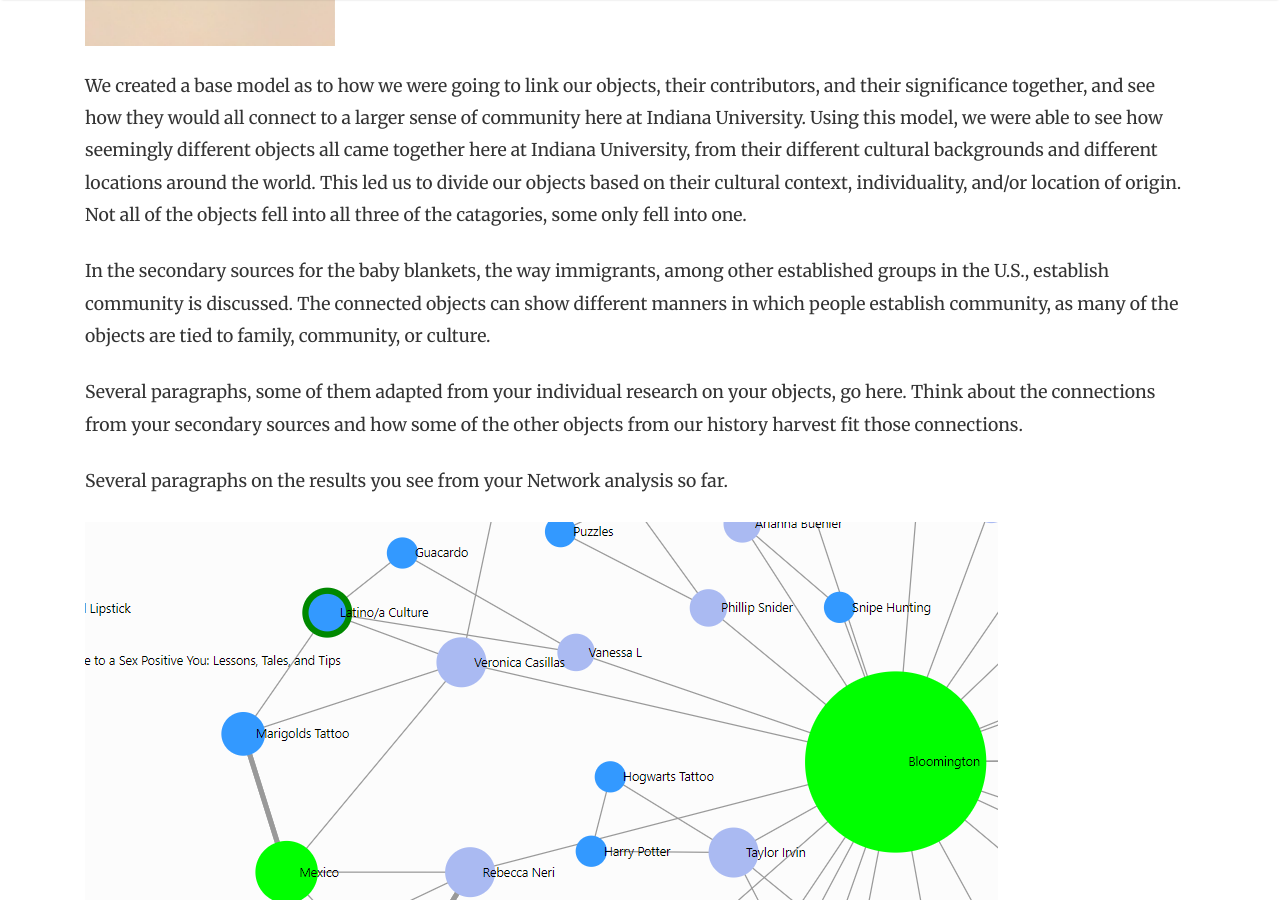
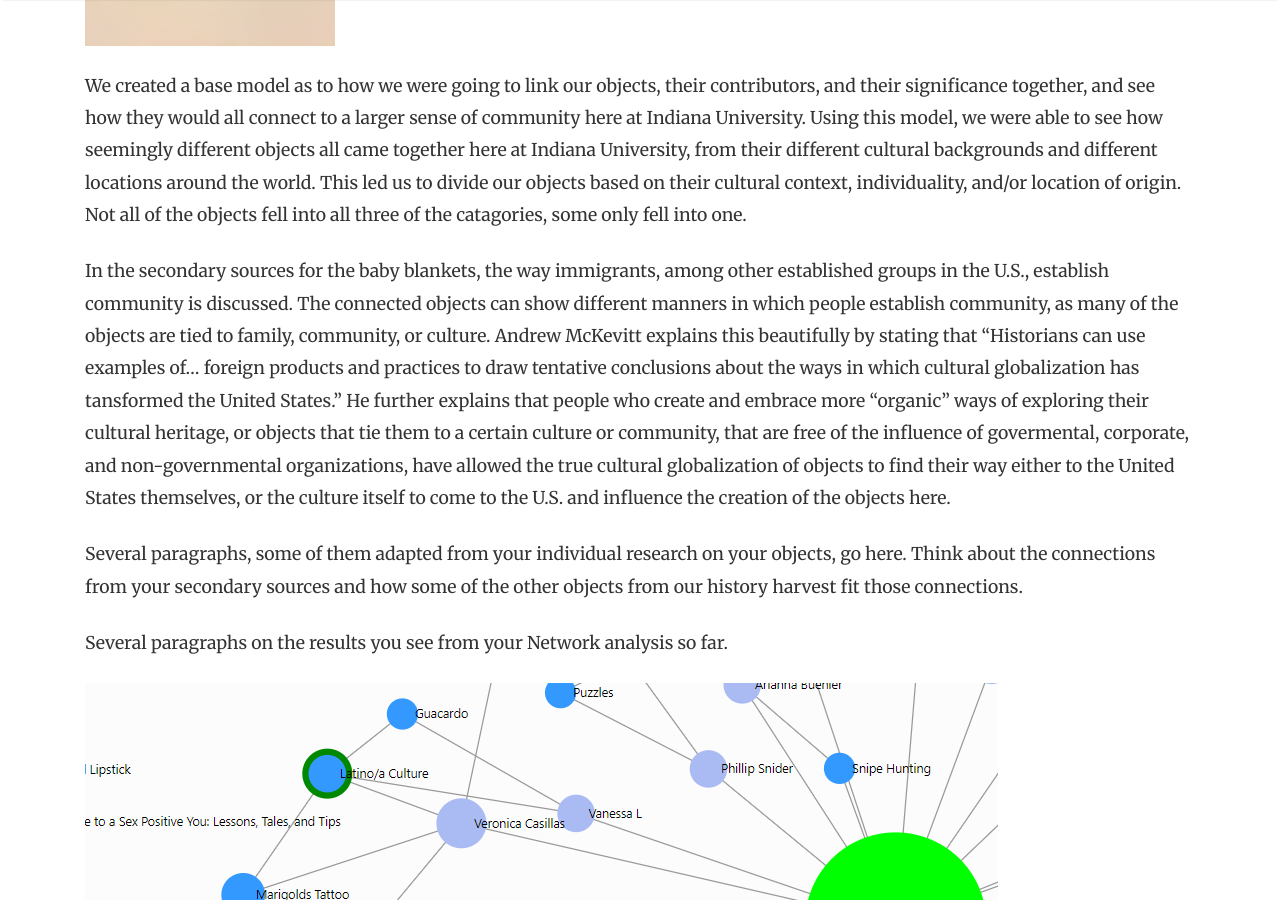
Before and after one commit to H301HistoryHarvest/H301HistoryHarvest, a Jekyll site: the page built from _stories/Networks1.md, in a window 1280 px wide and 900 px high, scrolled down 923 px. Built offline with Jekyll 4.4.1, drawn with Linux system fonts in a browser that asks for light colours; nearby versions of some CDN libraries; comment, search, counter and statistics services are not loaded.

Commit message:
Update Networks1.md

```diff
--- a/_stories/Networks1.md
+++ b/_stories/Networks1.md
@@ -25,7 +25,8 @@ Our items all inspire a sense of sentimentality from the contributors. Some have
 
 We created a base model as to how we were going to link our objects, their contributors, and their significance together, and see how they would all connect to a larger sense of community here at Indiana University. Using this model, we were able to see how seemingly different objects all came together here at Indiana University, from their different cultural backgrounds and different locations around the world. This led us to divide our objects based on their cultural context, individuality, and/or location of origin. Not all of the objects fell into all three of the catagories, some only fell into one.
 
-In the secondary sources for the baby blankets, the way immigrants, among other established groups in the U.S., establish community is discussed. The connected objects can show different manners in which people establish community, as many of the objects are tied to family, community, or culture.
+In the secondary sources for the baby blankets, the way immigrants, among other established groups in the U.S., establish community is discussed. The connected objects can show different manners in which people establish community, as many of the objects are tied to family, community, or culture. Andrew McKevitt explains this beautifully by stating that "Historians can use examples of... foreign products and practices to draw tentative conclusions about the ways in which cultural globalization has tansformed the United States."
+He further explains that people who create and embrace more "organic" ways of exploring their cultural heritage, or objects that tie them to a certain culture or community, that are free of the influence of govermental, corporate, and non-governmental organizations, have allowed the true cultural globalization of objects to find their way either to the United States themselves, or the culture itself to come to the U.S. and influence the creation of the objects here.
 
 Several paragraphs, some of them adapted from your individual research on your objects, go here. Think about the connections from your secondary sources and how some of the other objects from our history harvest fit those connections.
 
```
